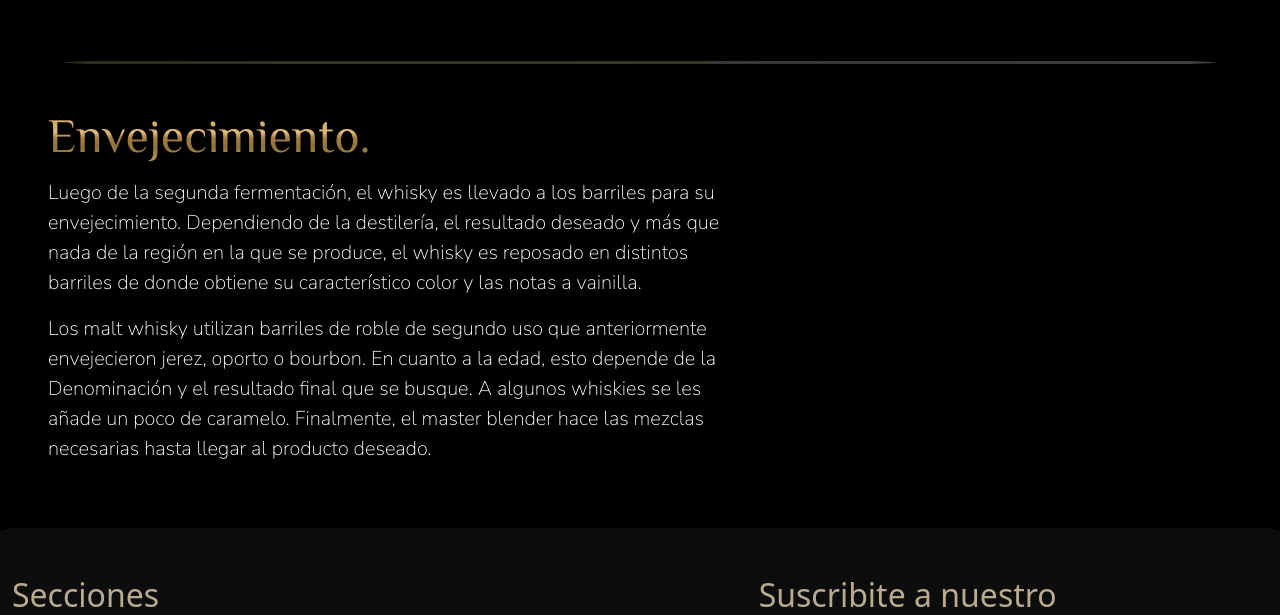
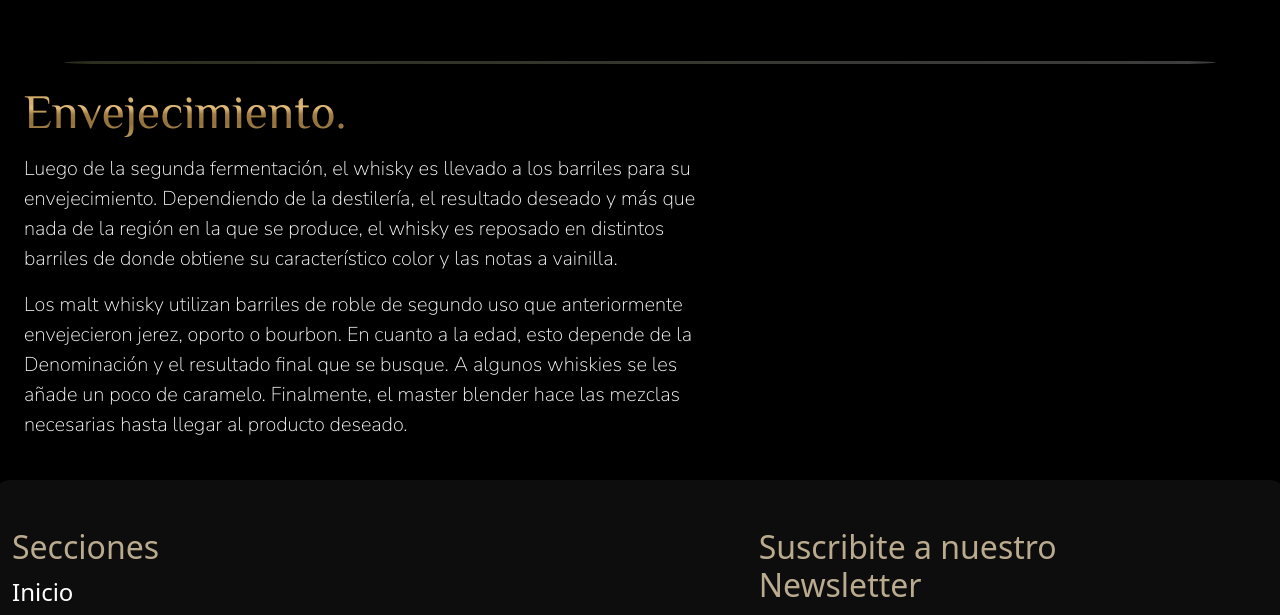
Before and after one commit to matiiezequiiel/Whisky_Aguirre_Matias, a website: page pages/proceso.html in a window 1280 px wide. Shown: the part 1293-1908 px from the top of the page. Drawn offline with nearby package versions, Linux system fonts and the light colour scheme.

Commit message:
padding proceso

```diff
--- a/pages/proceso.html
+++ b/pages/proceso.html
@@ -136,7 +136,7 @@
 
       <hr class="featurette-divider-proceso" />
 
-      <div class="row featurette d-flex justify-content-start p-5">
+      <div class="row featurette d-flex justify-content-lg-start  justify-content-center p-4">
         <div class="col-xl-7">
           <h2 class="featurette-heading-proceso">
             Envejecimiento.
```
